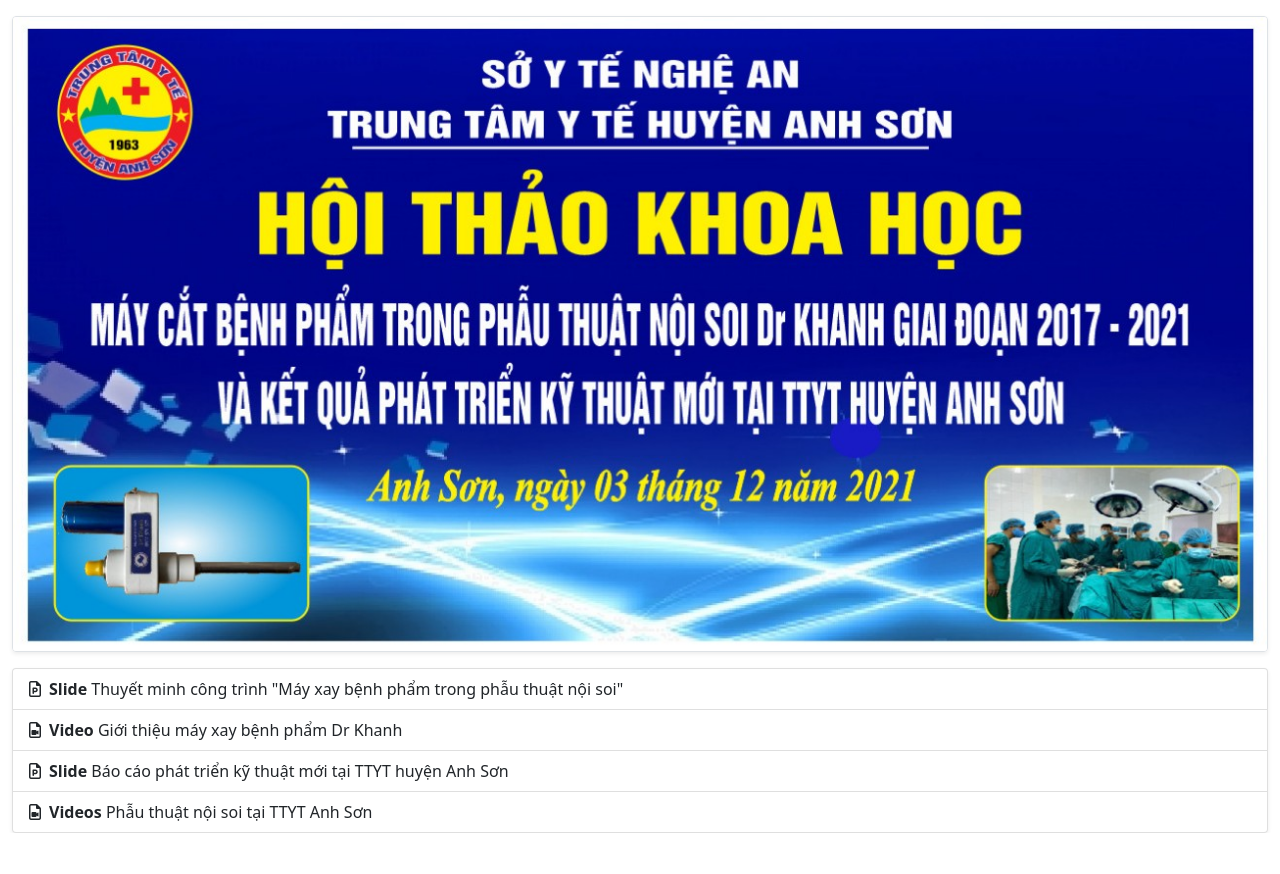
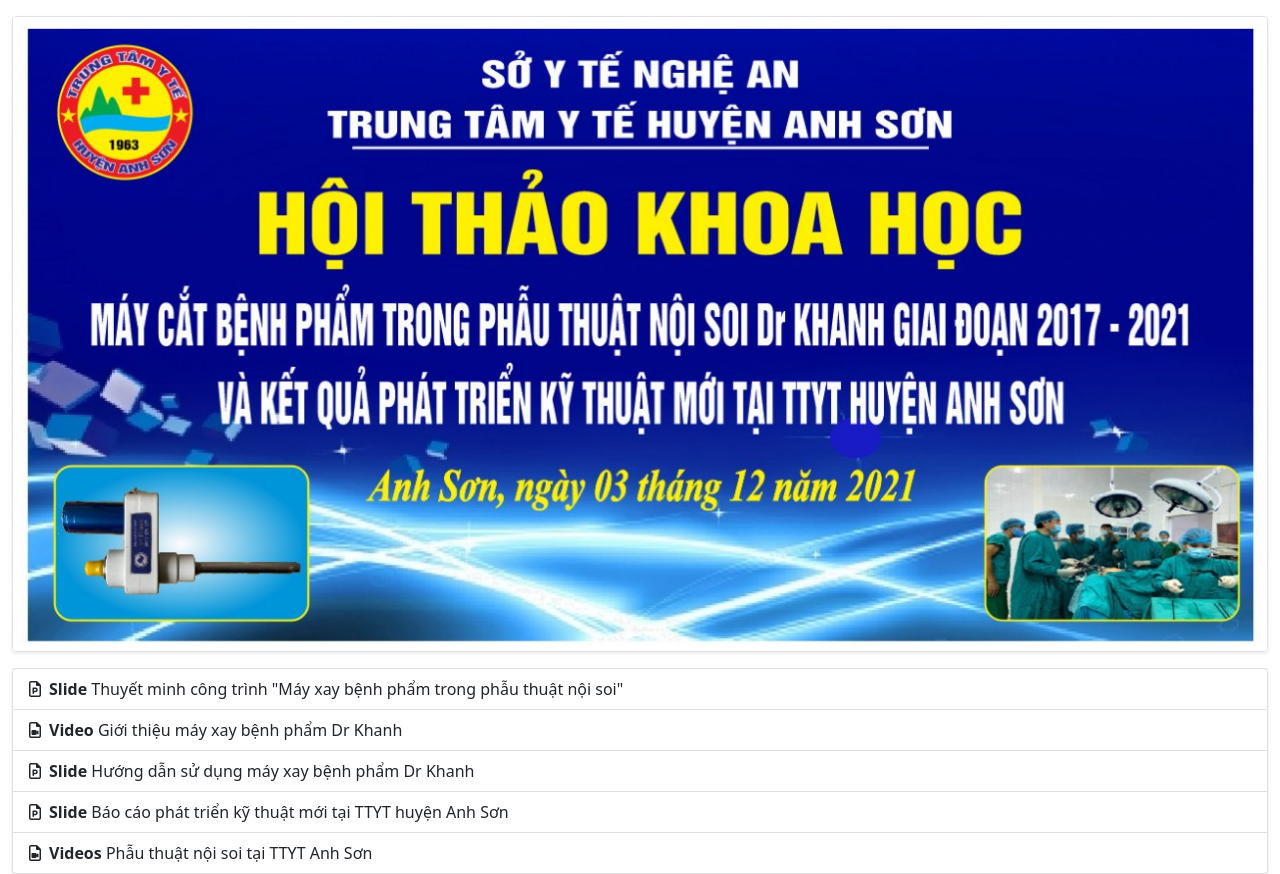
Before and after one commit to 1nguyenhuuhieu/hoithaokhoahoc, a plain HTML site: page index.html in a window 1280 px wide. Before the commit the page ends 833 px from the top, so only its background shows below. Drawn offline with nearby package versions, Linux system fonts and the light colour scheme.

Commit message:
Update index.html

```diff
--- a/index.html
+++ b/index.html
@@ -22,6 +22,7 @@
                     <a href="https://docs.google.com/presentation/d/1CiYkhyCv2aioIxHQXZmnmeYqRhiCpNF_7NYpOJaI45Q/edit?usp=sharing" class="list-group-item list-group-item-action"><i class="far fa-file-powerpoint fw me-2"></i><span class="fw-bold">Slide</span> Thuyết minh công trình "Máy xay bệnh phẩm trong phẫu thuật nội soi"
                        </a>
                     <a href="https://drive.google.com/file/d/1DoGjy0JnFV-460C84dYSkotdhYbeZYJR/view?usp=sharing" class="list-group-item list-group-item-action"><i class="far fa-file-video fw me-2"></i><span class="fw-bold">Video</span> Giới thiệu máy xay bệnh phẩm Dr Khanh</a>
+                    <a href="https://docs.google.com/presentation/d/1bjiOZyEoQ9G04Ze2OcXY6yOZu_T0LjQqdnlBXvDHiGo/edit?usp=sharing" class="list-group-item list-group-item-action"><i class="far fa-file-powerpoint fw me-2"></i><span class="fw-bold">Slide</span> Hướng dẫn sử dụng máy xay bệnh phẩm Dr Khanh</a>
                     <a href="https://docs.google.com/presentation/d/1U8I5pdOj_8Z7l5n56UfIVfNMISgcoIhbKGvhLyHtEh0/edit?usp=sharing" class="list-group-item list-group-item-action"><i class="far fa-file-powerpoint fw me-2"></i><span class="fw-bold">Slide</span> Báo cáo phát triển kỹ thuật mới tại TTYT huyện Anh Sơn</a>
                     <a href="https://drive.google.com/drive/folders/1nbOXljt-OhwnFC5DUZj7N4WgYyqipoI3?usp=sharing" class="list-group-item list-group-item-action"><i class="far fa-file-video fw me-2"></i><span class="fw-bold">Videos</span> Phẫu thuật nội soi tại TTYT Anh Sơn</a>
 
```
